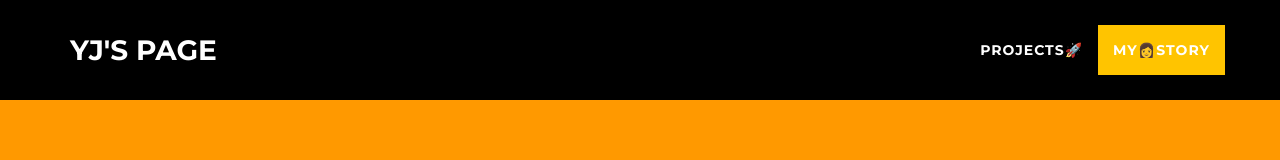
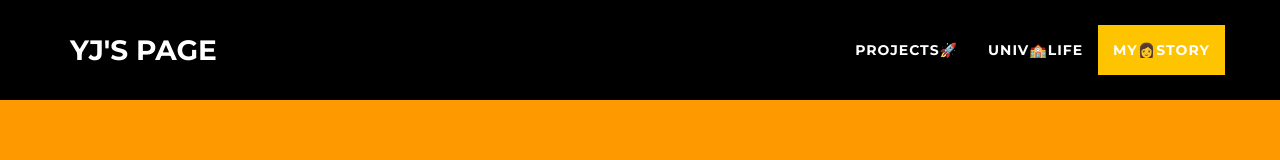
Before and after one commit to jinee525/yj_page, a website: page index.html in a window 1280 px wide. Shown: the top 160 px of the page. Drawn offline with nearby package versions, Linux system fonts and the light colour scheme.

Commit message:
menu edit

```diff
--- a/index.html
+++ b/index.html
@@ -54,9 +54,9 @@
                     <li class="page-scroll">
                         <a href="#portfolio">PROJECTS🚀</a>
                     </li>
-                    <!--<li class="page-scroll">
+                    <li class="page-scroll">
                         <a href="#univstory">UNIV🏫LIFE</a>
-                    </li>-->
+                    </li>
                     <li class="page-scroll">
                         <a href="#mystory">My👩story</a>
                     </li>
```
